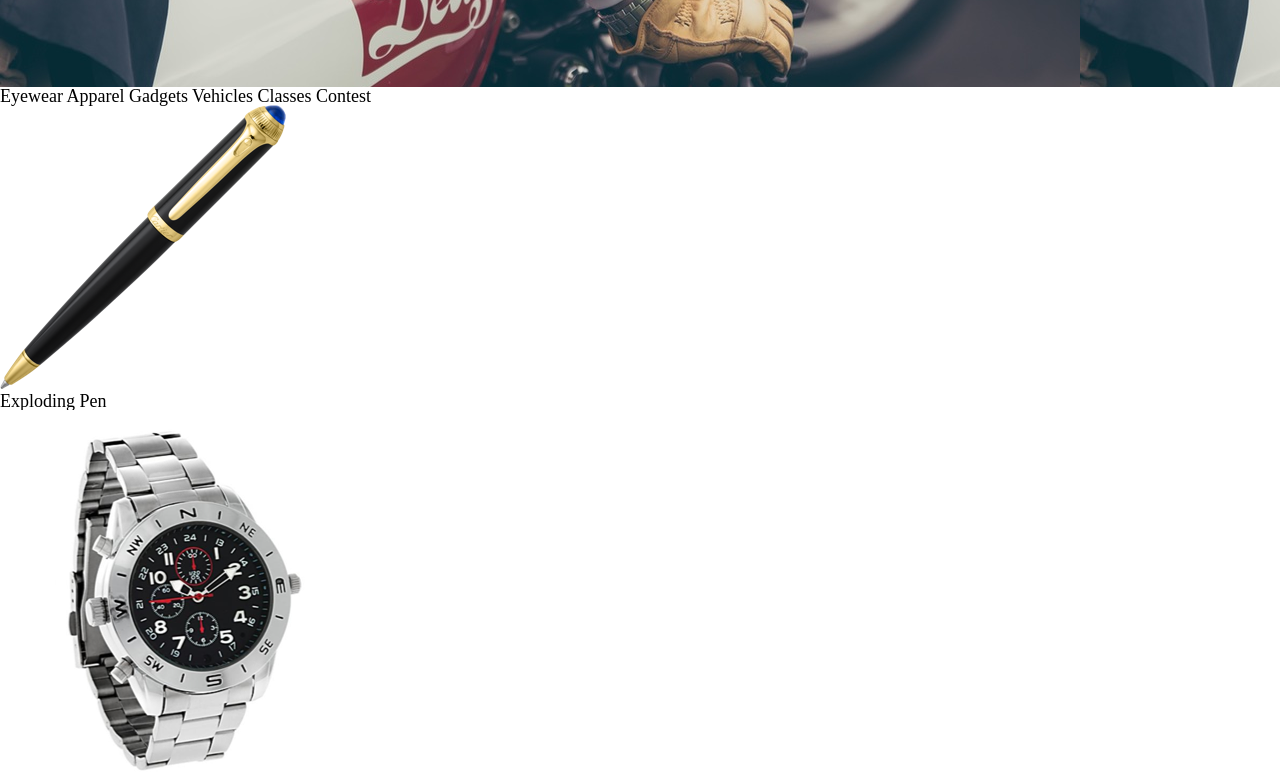
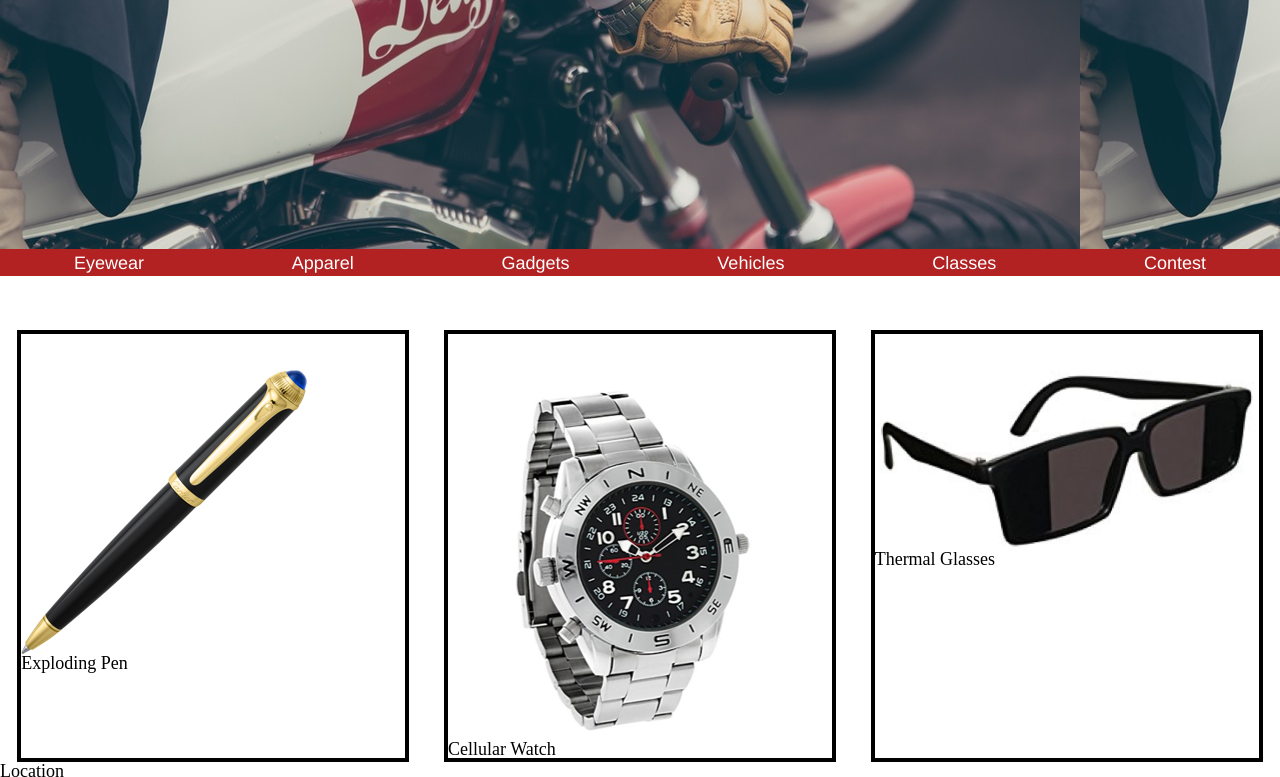
Before and after one commit to janelgreenwood/secretagentsupply, a plain HTML site: page index.html in a window 1280 px wide. Shown: the part 408-1185 px from the top of the page. Drawn offline with Linux system fonts and the light colour scheme.

Commit message:
fixed picture header

```diff
--- a/index.html
+++ b/index.html
@@ -6,7 +6,6 @@
        <link href="./resources/css/reset.css" type="text/css" rel="stylesheet">
        <link href="./resources/css/style.css" type="text/css" rel="stylesheet">
   </head>
-  <body>
     <header>
       <div class="logo">
         <div class="logoset">
@@ -15,18 +14,18 @@
         </div>
       </div>
       <div class="media">
-        <div class=submedia>
+        <div class="mediaset">
           <h2>New Arrival<h2>
           <h1>Sport Bikes and Motorcycles</h1>
         </div>
         </div>
         <nav>
-          Eyewear
-          Apparel
-          Gadgets
-          Vehicles
-          Classes
-          Contest
+          <li>Eyewear</li>
+          <li>Apparel</li>
+          <li>Gadgets</li>
+          <li>Vehicles</li>
+          <li>Classes</li>
+          <li>Contest</li>
         </nav>
     </header>
 
@@ -45,6 +44,9 @@
               <h2>Thermal Glasses</h2>
           </div>
         </div>
+
+        </div>
+      </div>
   </body>
 
   <footer>
--- a/resources/css/style.css
+++ b/resources/css/style.css
@@ -34,21 +34,24 @@ html {
   justify-content: flex-start;
 }
 
+
+
 .media {
-  display: inline-block;
+  display: flex;
   height: 25rem;
   width: 100%;
   background-image: url(../images/banner.jpeg);
-  justify-content: flex-start;
+  padding-top: 9rem;
+
 }
 
-.submedia {
-  display: inline-block;
-  justify-content: center;
+.mediaset {
   width: 960px;
+  margin: 0 auto;
 }
 
 .media h2 {
+  display: flex;
   background: black;
   font-family: helvetica;
   color: white;
@@ -56,12 +59,14 @@ html {
   font-weight: bold;
   width: 20rem;
   padding-top: 2rem;
-  padding-bottom: 0.25rem;
   padding-left: 3rem;
   justify-content: flex-start;
+
 }
 
+
 .media h1 {
+  display: flex;
   background: black;
   font-family: helvetica;
   color: white;
@@ -70,5 +75,73 @@ html {
   width: 20rem;
   padding-left: 3rem;
   padding-bottom: 2rem;
-  justify-content: flex-start;
+justify-content: flex-start;
+
 }
+
+nav {
+  display: flex;
+  justify-content: space-around;
+  background-color: firebrick;
+  padding-top: 0.25rem;
+  padding-bottom: 0.25rem;
+  font-family: helvetica;
+  font-size: 1rem;
+  color: white;
+}
+
+li {
+  display: inline-flex;
+  justify-content: space-around;
+}
+
+.products {
+  display: flex;
+  padding-top: 3rem;
+justify-content: space-around;
+  width: 100%;
+  overflow: hidden;
+
+}
+
+.pen {
+  border: 4px solid black;
+  width: 30%;
+
+}
+
+.watch {
+  border: 4px solid black;
+  width: 30%;
+
+}
+
+.glasses {
+  border: 4px solid black;
+  width: 30%;
+
+}
+
+.pen img {
+  max-width: 100%;
+  height: auto;
+  display: block;
+padding-top: 2rem;
+}
+
+.watch img {
+  max-width: 100%;
+  height: auto;
+  display: block;
+  padding-top: 2rem;
+
+}
+
+
+.glasses img {
+  max-width: 100%;
+  height: auto;
+  display: block;
+  padding-top: 2rem;
+
+}
```
Lines whose indentation alone changed are shown as unchanged.
